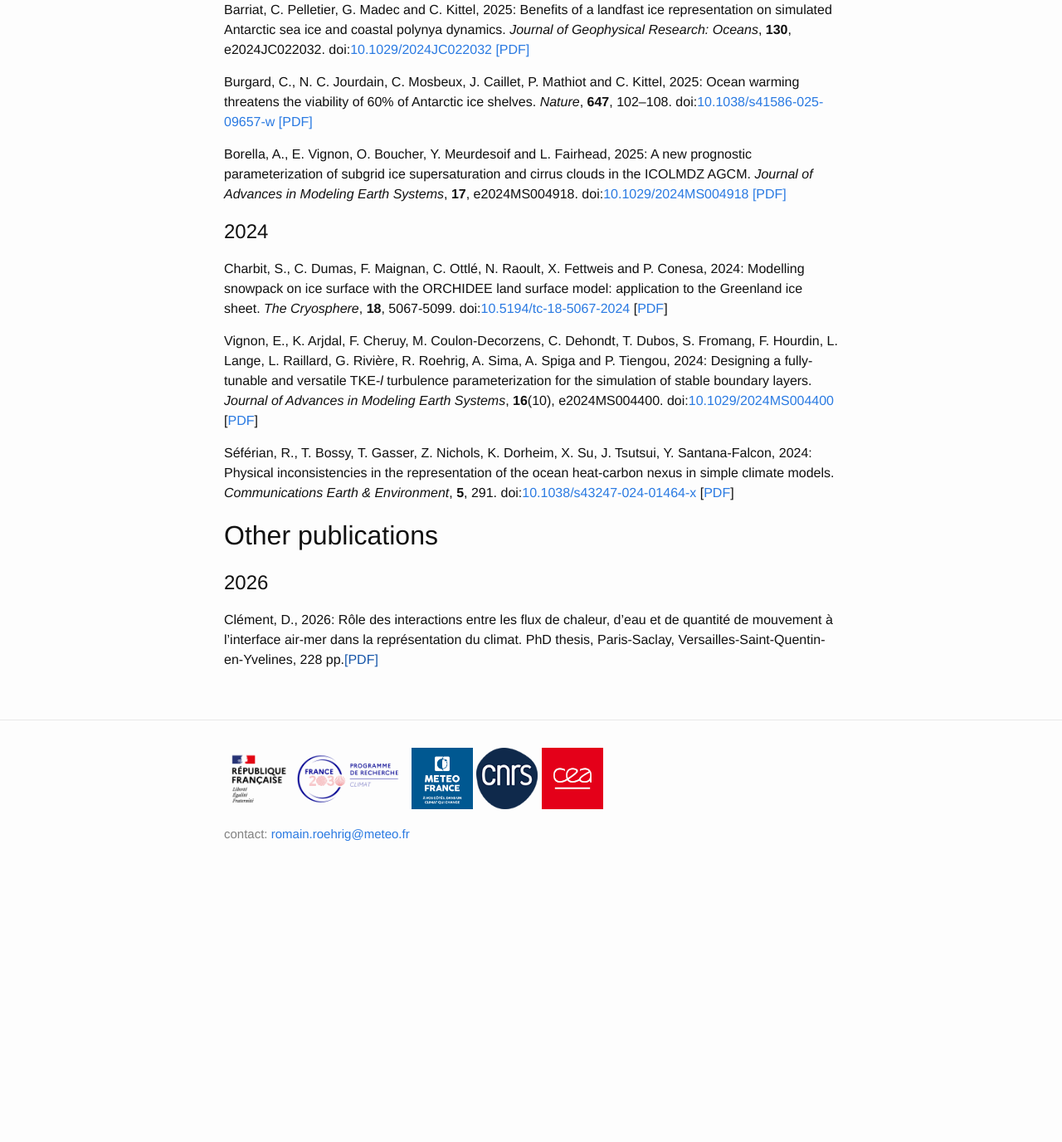
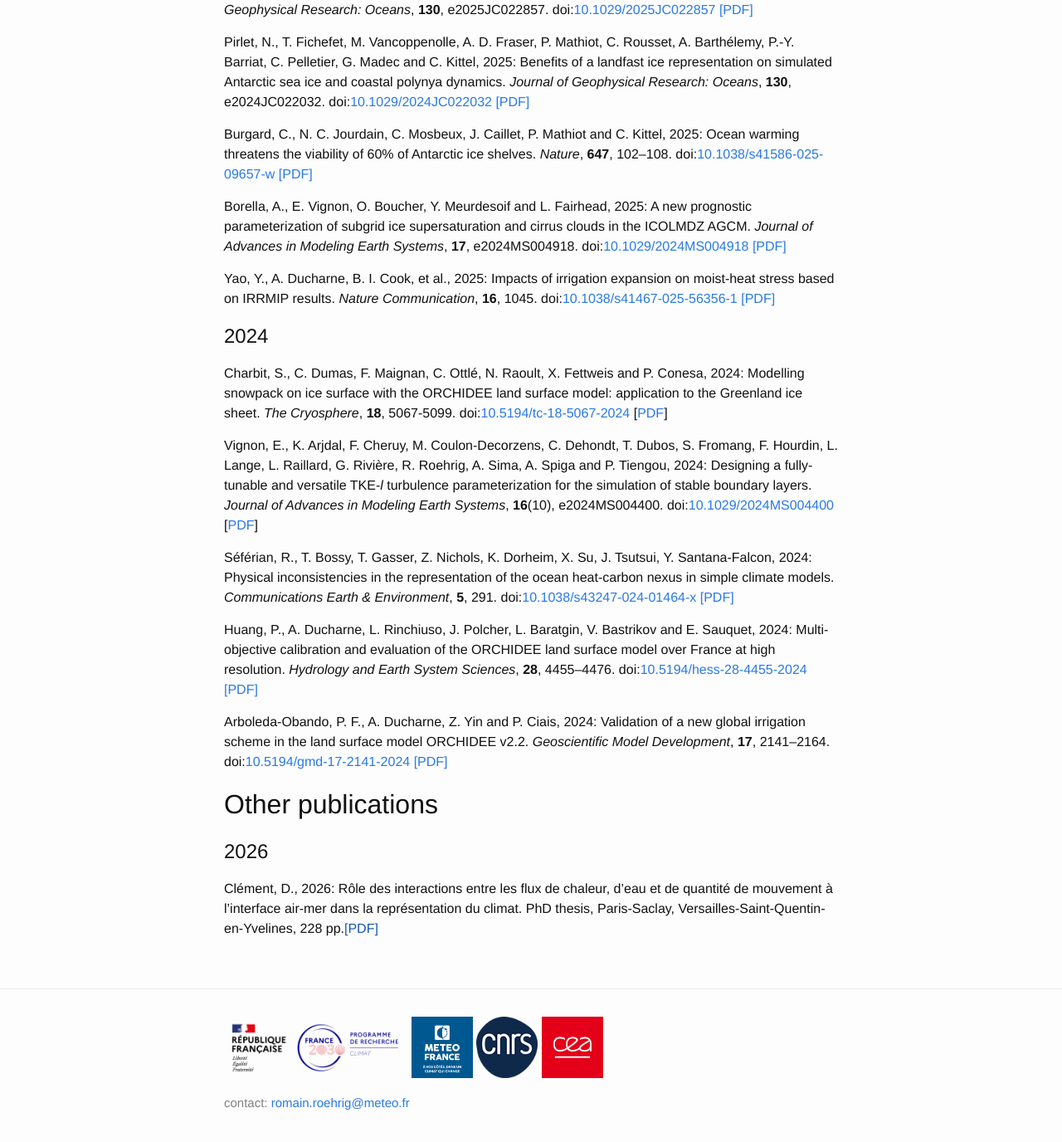
Before and after one commit to TRACCS-PC7-IMPRESSION-ESM/TRACCS-PC7-IMPRESSION-ESM.github.io, a Jekyll site: the page built from publications.md, in a window 1280 px wide and 1400 px high, scrolled down 1883 px. Shown: the top 1376 px of the window at 83% size. Built offline with Jekyll 4.4.1, drawn with Linux system fonts in a browser that asks for light colours; before the commit the page ends 2959 px from its top, so only the background shows below that; some of the changed text lies outside the part shown.

Commit message:
Update publications

```diff
--- a/publications.md
+++ b/publications.md
@@ -34,6 +34,8 @@ Vignon, E., L. Raillard, A. Borella, G. Rivière and J.-B. Madeleine, 2026: Mode
 
 # 2025
 
+Yao, Y., W. Thiery, A. Ducharne, et al., 2025: Irrigation-induced land water depletion aggravated by climate change. *Nature Water*, **3**, 1424–1435. doi:[10.1038/s44221-025-00529-1](https://doi.org/10.1038/s44221-025-00529-1) [[PDF]](https://hal.science/TRACCS-PC7-IMPRESSION-ESM/hal-05351045v1)
+
 Arboleda-Obando, P. F., A. Ducharne, F. Cheruy and J. Ghattas, 2025: Joint evolution of irrigation, the water cycle and water resources under a strong climate change scenario from 1950 to 2100 in the IPSL-CM6. *Earth System Dynamics*, **16**, 2201–2223. doi:[10.5194/esd-16-2201-2025](https://doi.org/10.5194/esd-16-2201-2025). [[PDF]](https://hal.science/hal-05413341v1)
 
 Schmidt, G. A., K. D. Mankoff, J. L. Bamber, C. Burgard, D. Carroll, D. M. Chandler, V. Coulon, B. J. Davison, M. H. England, P. R. Holland, N. C. Jourdain, Q. Li, J. M. Marson, P. Mathiot, C. R. McMahon, T. A. Moon, R. Mottram, S. Nowicki, A. Olivé Abelló, A. G. Pauling, T. Rackow and D. Ringeisen, 2025: Datasets and protocols for including anomalous freshwater from melting ice sheets in climate simulations. *Geoscientific Model Development*, **18**, 8333–8361. doi:[10.5194/gmd-18-8333-2025](https://doi.org/10.5194/gmd-18-8333-2025) [[PDF]](https://hal.science/hal-05361516v1)
@@ -52,13 +54,19 @@ Burgard, C., N. C. Jourdain, C. Mosbeux, J. Caillet, P. Mathiot and C. Kittel, 2
 
 Borella, A., E. Vignon, O. Boucher, Y. Meurdesoif and L. Fairhead, 2025: A new prognostic parameterization of subgrid ice supersaturation and cirrus clouds in the ICOLMDZ AGCM. *Journal of Advances in Modeling Earth Systems*, **17**, e2024MS004918. doi:[10.1029/2024MS004918](https://doi.org/10.1029/2024MS004918) [[PDF]](https://hal.science/TRACCS-PC7-IMPRESSION-ESM/hal-05223259v1)
 
+Yao, Y., A. Ducharne, B. I. Cook, et al., 2025: Impacts of irrigation expansion on moist-heat stress based on IRRMIP results. *Nature Communication*, **16**, 1045. doi:[10.1038/s41467-025-56356-1](https://doi.org/10.1038/s41467-025-56356-1) [[PDF]](https://hal.science/TRACCS-PC7-IMPRESSION-ESM/hal-04764970v2)
+
 # 2024
 
 Charbit, S., C. Dumas, F. Maignan, C. Ottlé, N. Raoult, X. Fettweis and P. Conesa, 2024: Modelling snowpack on ice surface with the ORCHIDEE land surface model: application to the Greenland ice sheet. *The Cryosphere*, **18**, 5067-5099. doi:[10.5194/tc-18-5067-2024](https://doi.org/10.5194/tc-18-5067-2024) [[PDF](https://hal.science/hal-04779420v1/file/tc-18-5067-2024.pdf)]
 
 Vignon, E., K. Arjdal, F. Cheruy, M. Coulon-Decorzens, C. Dehondt, T. Dubos, S. Fromang, F. Hourdin, L. Lange, L. Raillard, G. Rivière, R. Roehrig, A. Sima, A. Spiga and P. Tiengou, 2024: Designing a fully-tunable and versatile TKE-*l* turbulence parameterization for the simulation of stable boundary layers. *Journal of Advances in Modeling Earth Systems*, **16**(10), e2024MS004400. doi:[10.1029/2024MS004400](https://doi.org/10.1029/2024MS004400) [[PDF](https://hal.science/hal-04737007/file/Vignon_2024.pdf)]
 
-Séférian, R., T. Bossy, T. Gasser, Z. Nichols, K. Dorheim, X. Su, J. Tsutsui, Y. Santana-Falcon, 2024: Physical inconsistencies in the representation of the ocean heat-carbon nexus in simple climate models. *Communications Earth & Environment*, **5**, 291. doi:[10.1038/s43247-024-01464-x](https://dx.doi.org/10.1038/s43247-024-01464-x) [[PDF](https://hal.science/hal-04606231/file/s43247-024-01464-x.pdf)]
+Séférian, R., T. Bossy, T. Gasser, Z. Nichols, K. Dorheim, X. Su, J. Tsutsui, Y. Santana-Falcon, 2024: Physical inconsistencies in the representation of the ocean heat-carbon nexus in simple climate models. *Communications Earth & Environment*, **5**, 291. doi:[10.1038/s43247-024-01464-x](https://dx.doi.org/10.1038/s43247-024-01464-x) [[PDF]](https://hal.science/hal-04606231/file/s43247-024-01464-x.pdf)
+
+Huang, P., A. Ducharne, L. Rinchiuso, J. Polcher, L. Baratgin, V. Bastrikov and E. Sauquet, 2024: Multi-objective calibration and evaluation of the ORCHIDEE land surface model over France at high resolution. *Hydrology and Earth System Sciences*, **28**, 4455–4476. doi:[10.5194/hess-28-4455-2024](https://doi.org/10.5194/hess-28-4455-2024) [[PDF]](https://hal.science/TRACCS-PC7-IMPRESSION-ESM/hal-04764953v1)
+
+Arboleda-Obando, P. F., A. Ducharne, Z. Yin and P. Ciais, 2024: Validation of a new global irrigation scheme in the land surface model ORCHIDEE v2.2. *Geoscientific Model Development*, **17**, 2141–2164. doi:[10.5194/gmd-17-2141-2024](https://doi.org/10.5194/gmd-17-2141-2024) [[PDF]](https://hal.science/TRACCS-PC7-IMPRESSION-ESM/hal-04511433v1)
 
 ## Other publications
 
```
Also changed, not shown: 2 other files.
